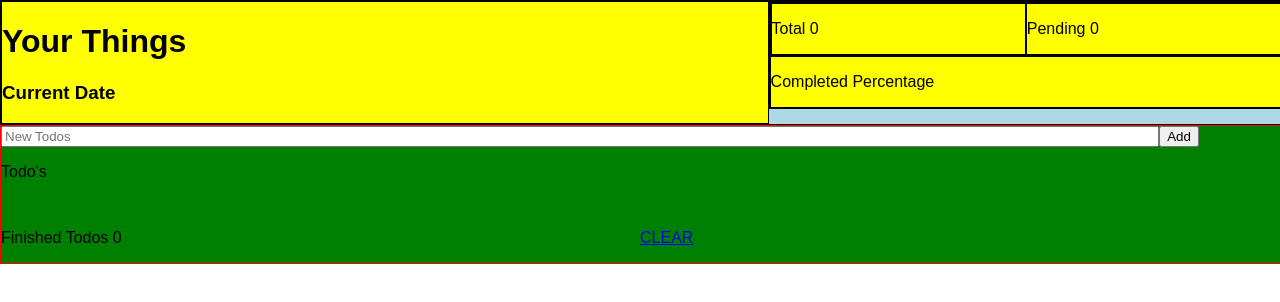
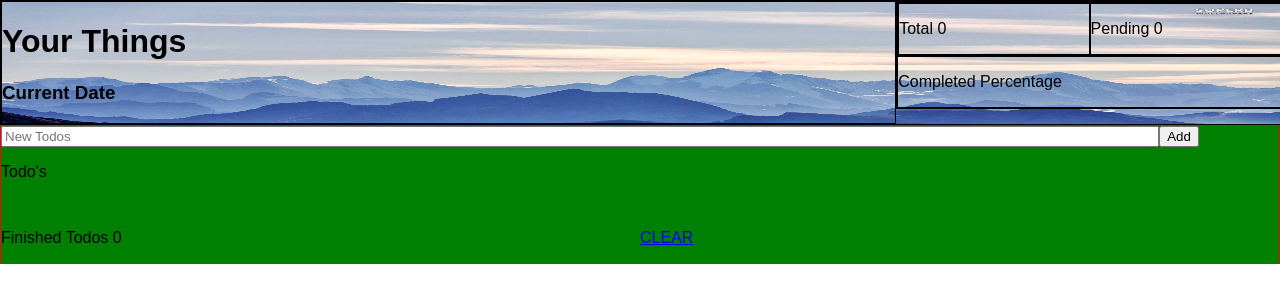
Before and after one commit to willsinn/react-todo-complete, a React (Create React App) app: page / in a window 1280 px wide. Shown: the top 302 px of the page. Built offline with nearby package versions, Linux system fonts and the light colour scheme.

Commit message:
added header-background and set z-index

```diff
--- a/src/App.css
+++ b/src/App.css
@@ -1,7 +1,6 @@
 .app-container {
   width: 100%;
   height: 100%;
-  background-color: lightblue;
   display: block;
 
 }
@@ -22,6 +21,15 @@ header container and container content styles
   display: flex;
 
 }
+
+.header-background {
+  width: 100%;
+  height: inherit;
+  background-size: cover;
+  position: absolute;
+  z-index: -1;
+
+}
 /*
 
 title container and container content styles
@@ -32,9 +40,8 @@ title container and container content styles
 */
 
 .title-date-container {
-  width: 60%;
+  width: 70%;
   height: 100%;
-  background-color: yellow;
   border:1px solid black;
 
 }
@@ -49,9 +56,8 @@ progress container and container content styles
 */
 
 .progress-container {
-  width: 40%;
+  width: 30%;
   height: 100%;
-  background-color: yellow;
   border:1px solid black;
   display: flex;
   flex-direction: column;
--- a/src/App.jsx
+++ b/src/App.jsx
@@ -1,6 +1,7 @@
 import React, { Component } from 'react';
 import './App.css';
 import DisplayList from './Components/DisplayList';
+import HeaderBackground from './Images/HeaderBackground.jpg';
 
 class App extends Component {
   constructor(props) {
@@ -55,10 +56,12 @@ class App extends Component {
 
 
   render() {
+
     return (
       <div className="app-container">
 
         <div className="header-container">
+                  <img className="header-background" src={HeaderBackground} />
                   <div className="title-date-container">
                      <h1> Your Things </h1>
                      <h3> Current Date </h3>
@@ -77,6 +80,7 @@ class App extends Component {
                       <p className="completed-percentage"> Completed Percentage </p>
                     </div>
                   </div>
+
         </div>
 
         <div className="content-container">
```
Also changed, not shown: src/Images/HeaderBackground.jpg (added).
